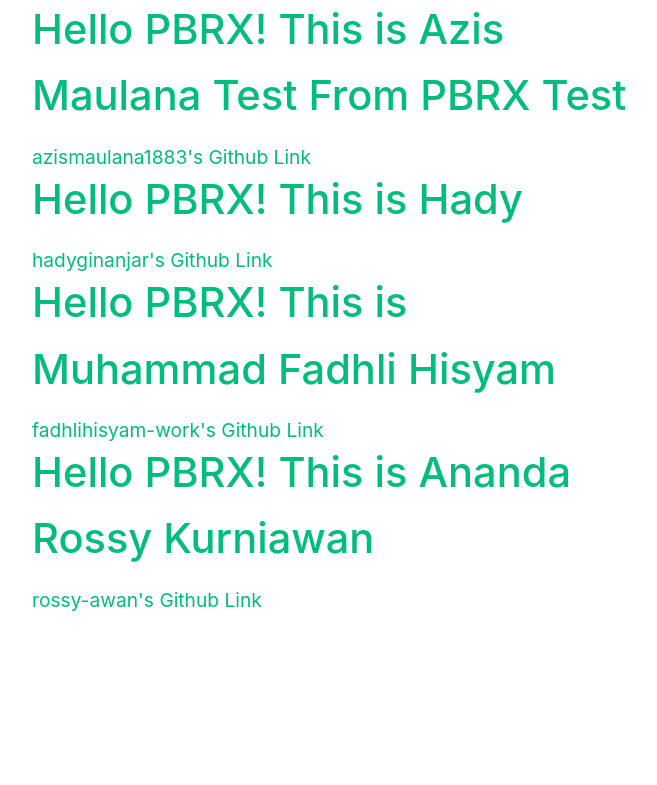
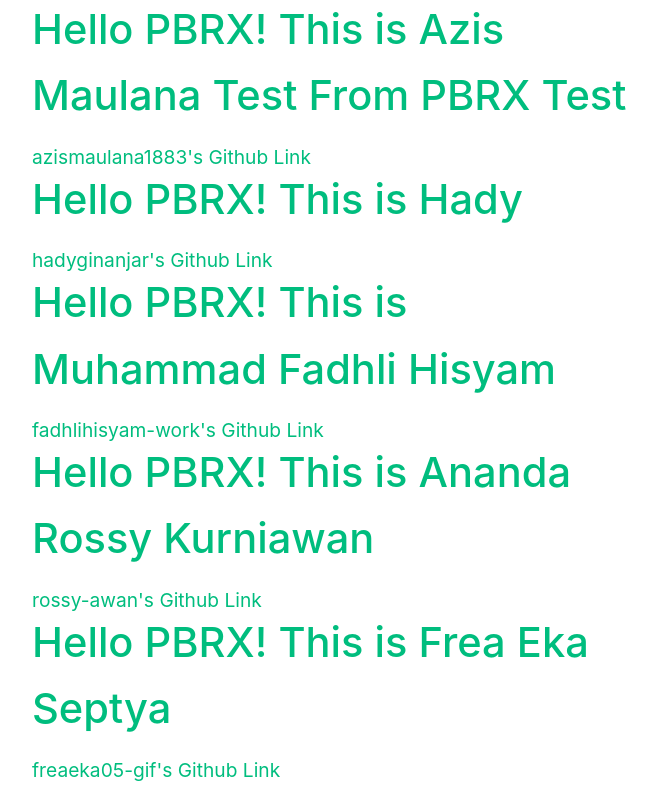
Before and after one commit to emiliosetiadarma/onboarding, a Vue app: page / in a window 1280 px wide. Shown: the part 1016-1801 px from the top of the page, without its empty margins (615-1272 px from the left). Before the commit the page ends 1632 px from the top, so only its background shows below. Built offline with nearby package versions, Linux system fonts and the light colour scheme.

Commit message:
105: Onboarding GIT untuk user freaeka05-gif (#13)

```diff
--- a/src/App.vue
+++ b/src/App.vue
@@ -58,6 +58,11 @@ import HelloWorld from './components/HelloWorld.vue'
                   github-link="https://github.com/rossy-awan"
                   username="rossy-awan" />
     </div>
+        <div class="wrapper">
+      <HelloWorld msg="Hello PBRX! This is Frea Eka Septya"
+                  github-link="https://github.com/freaeka05-gif/"
+                  username="freaeka05-gif" />
+    </div>
   </main>
 </template>
 
```
